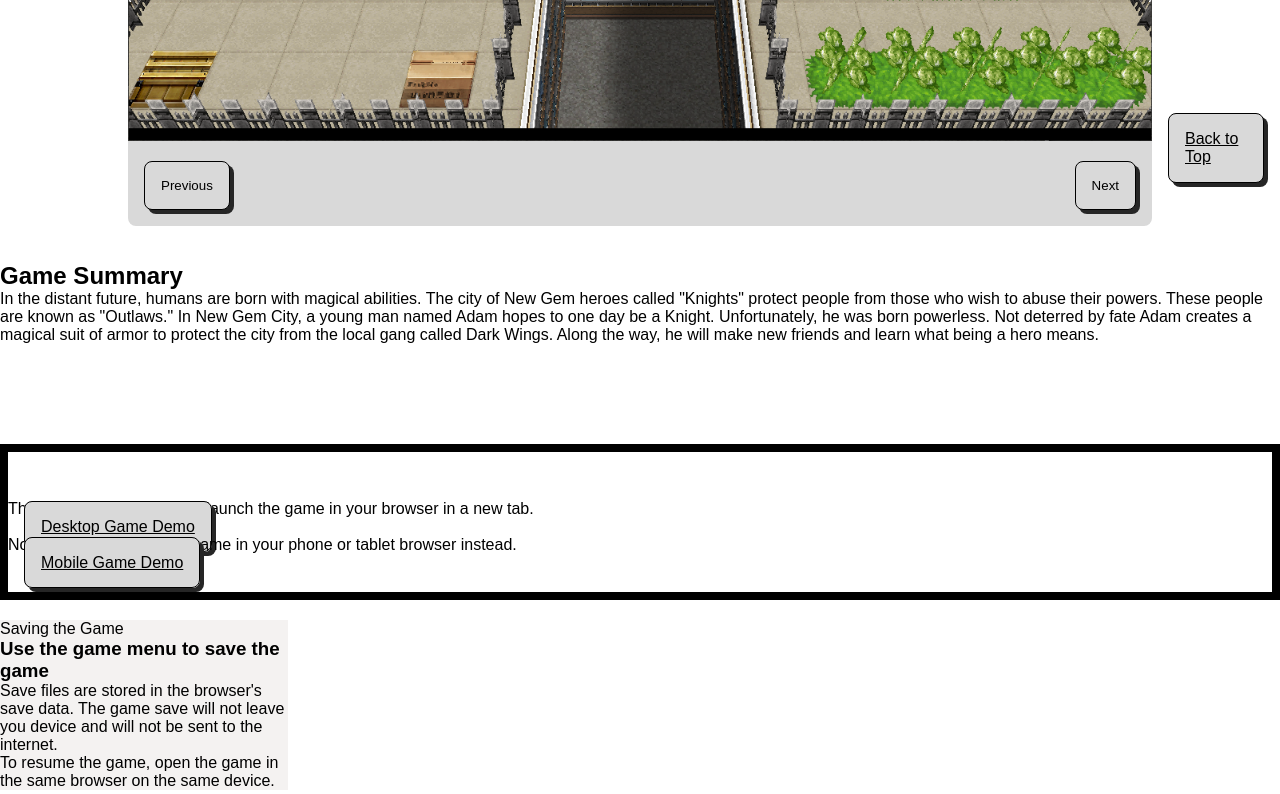
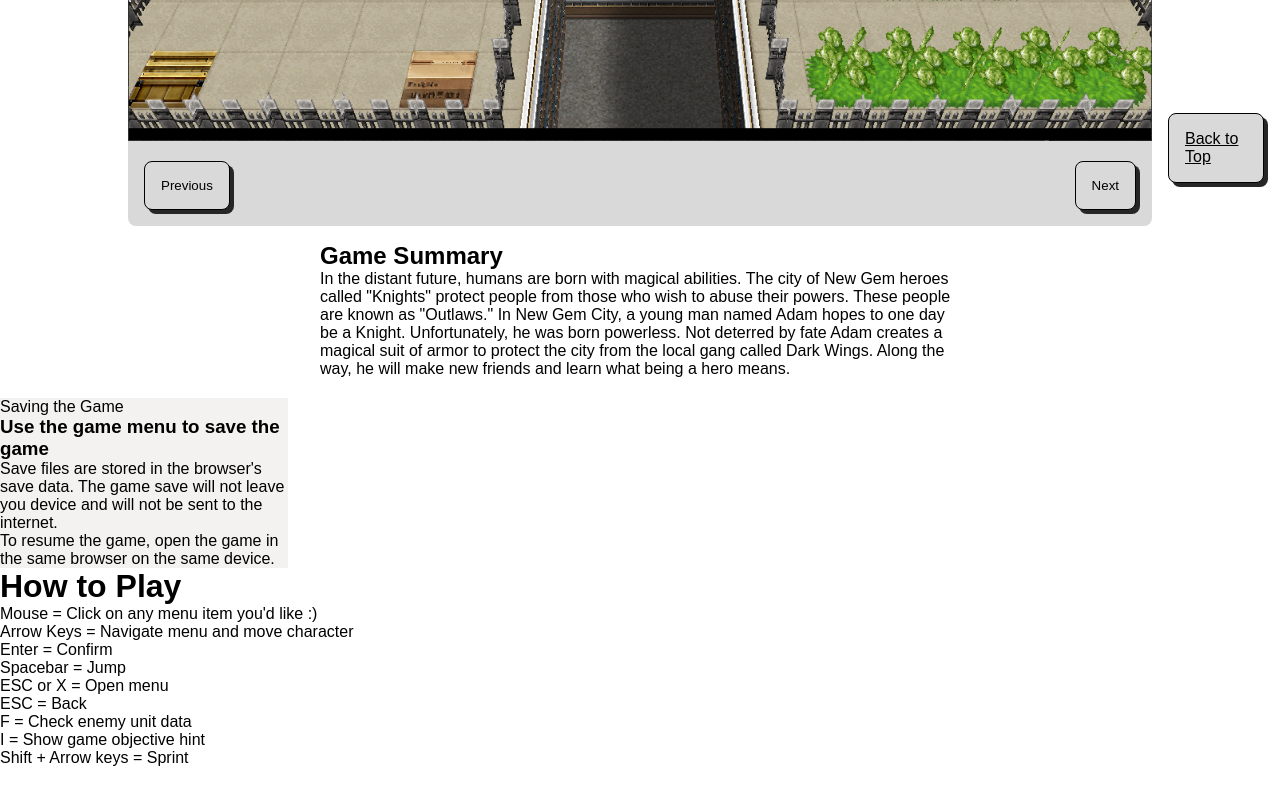
Before and after one commit to zen-da-baker/Radiant-Sun-Landing, a Next.js app in the folder marketing/: page / in a window 1280 px wide. Shown: the part 623-1417 px from the top of the page. Built offline with nearby package versions, Linux system fonts and the light colour scheme.

Commit message:
Text container complete

```diff
--- a/marketing/src/app/page-components/AboutGame.tsx
+++ b/marketing/src/app/page-components/AboutGame.tsx
@@ -1,15 +1,10 @@
 export function AboutGame() {
 
     return (
-        <div>
-            <div className="container">
-                <div className="row gy-3">
-
-                    <div className="col"></div>
-
-                    <div className="col-8">
+        <div className="text-container">
 
             <h2>Game Summary</h2>
+
             <p>
                 In the distant future, humans are born with magical abilities. The city of New Gem heroes called "Knights" protect people from those who wish to abuse
                 their powers. These people are known as "Outlaws."
@@ -17,21 +12,7 @@ export function AboutGame() {
                 creates a magical suit of armor to protect the city from the local gang called Dark Wings. Along the way, he will make new friends and learn what
                 being a hero means.
             </p>
-                    </div>
 
-                    <div className="col"></div>
-
-                </div>
-            </div>
-
-            <div className="container bg-dark" id="game-demos">
-                <h2 style={{ color: "white" }}>Play the game in the browser on desktop</h2>
-                <p className="color: white">The game button below will launch the game in your browser in a new tab.</p>
-                <a href="demo/index.html" className="btn btn-primary" target="_blank" rel="noreferrer">Desktop Game Demo</a>
-
-                <p className="color: white">Not on desktop? Play the game in your phone or tablet browser instead.</p>
-                <a href="demomobile/silver_sun/www/index.html" className="btn btn-secondary" target="_blank" rel="noreferrer">Mobile Game Demo</a>
-            </div>
         </div>
     )
 }
--- a/marketing/styles/main.css
+++ b/marketing/styles/main.css
@@ -78,6 +78,14 @@ nav {
 
 .card {
     background-color: hsl(30, 10%, 95%);
+}
+
+.text-container {
+
+    width: 40rem;
+
+    margin: 0 auto;
+
 }
 
 #footer-container {
```
Lines whose indentation alone changed are shown as unchanged.
